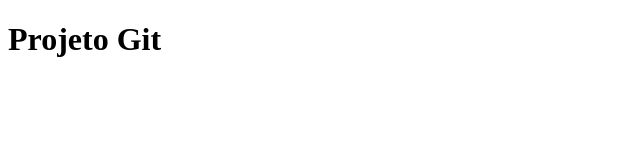
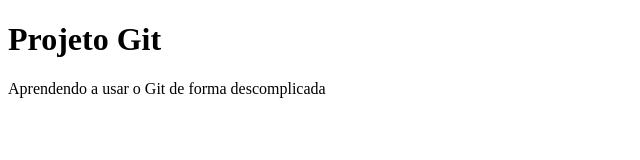
Before and after one commit to isaacpontes/tutorial-git-youtube, a plain HTML site: page index.html in a window 1280 px wide. Shown: the whole page, without its empty margins (0-640 px from the left). Drawn offline with Linux system fonts and the light colour scheme.

Commit message:
Adição do parágrafo na página

```diff
--- a/index.html
+++ b/index.html
@@ -7,5 +7,6 @@
 </head>
 <body>
   <h1>Projeto Git</h1>
+  <p>Aprendendo a usar o Git de forma descomplicada</p>
 </body>
 </html>
```
